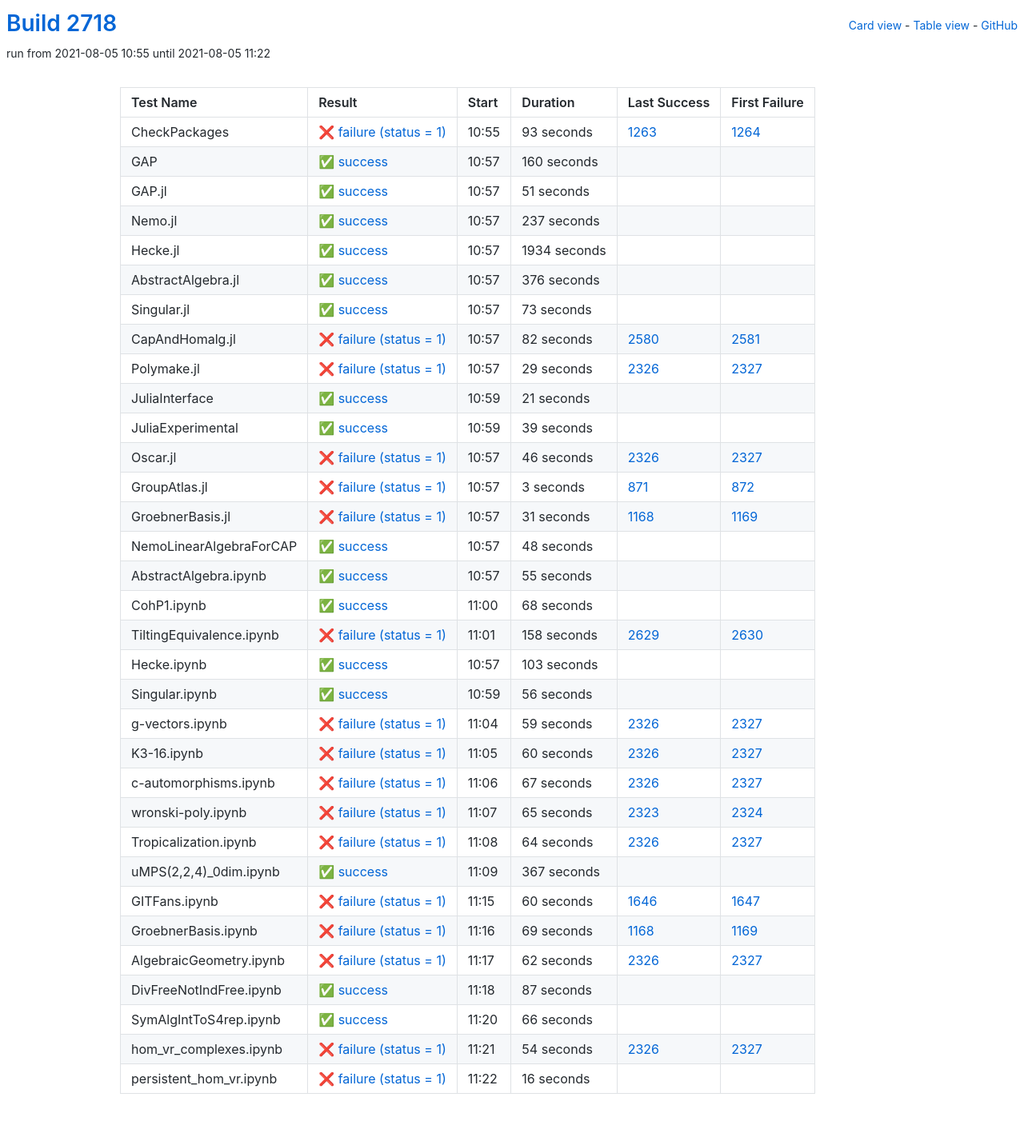
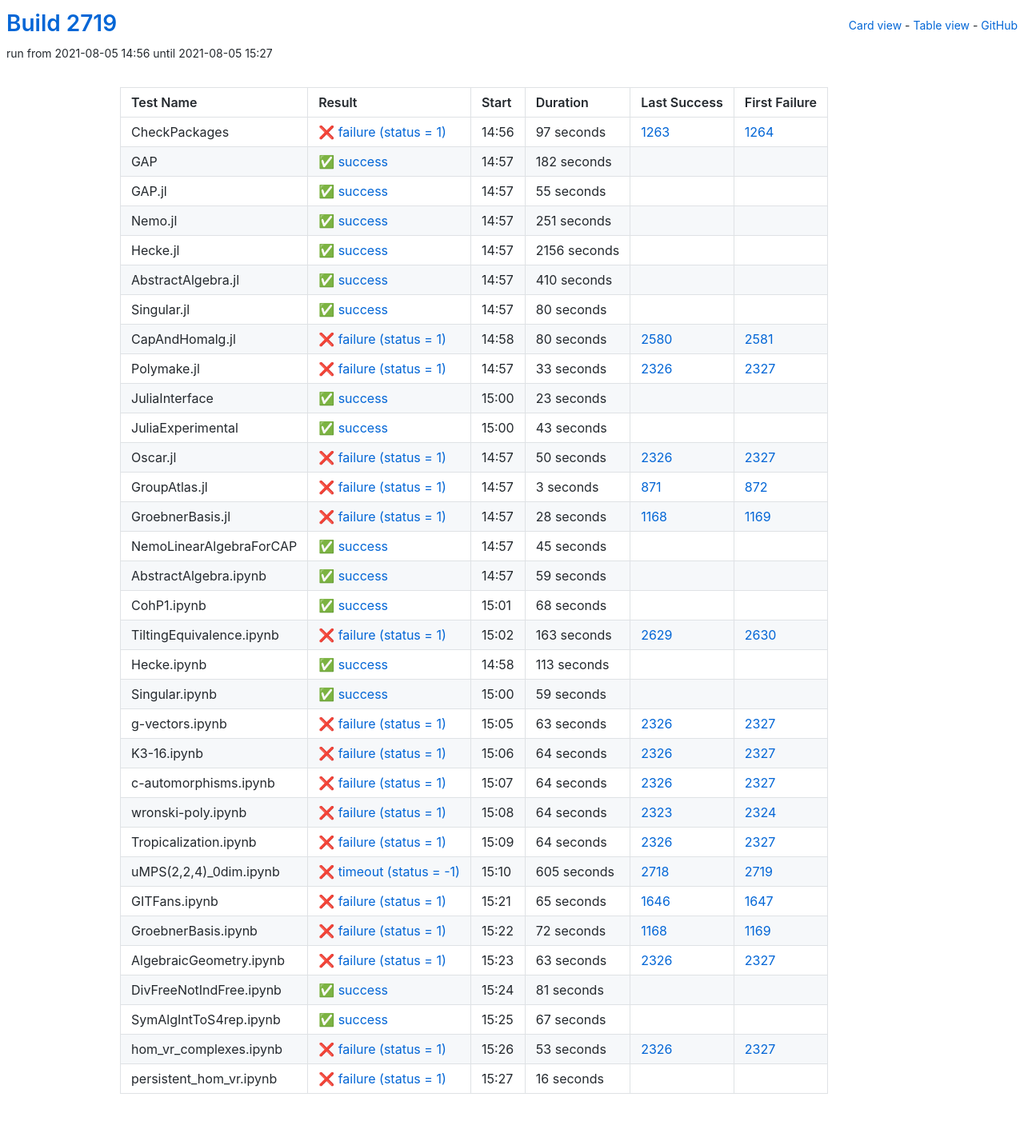
Before and after one commit to oscar-system/oscar-ci-status-stable, a Jekyll site: the page built from table.html, in a window 1280 px wide. Shown: the whole page at 80% size. Built offline with Jekyll 4.4.1, drawn with Linux system fonts in a browser that asks for light colours.

Commit message:
Build #2719

```diff
--- a/_data/ci.yml
+++ b/_data/ci.yml
@@ -1,6 +1,6 @@
 ---
-build: 2718
-build_url: https://oscarci.mathematik.uni-kl.de/job/oscar-stable/2718/
+build: 2719
+build_url: https://oscarci.mathematik.uni-kl.de/job/oscar-stable/2719/
 job: oscar-stable
 organization: oscar-system
 repo: oscar-ci-status-stable
@@ -8,152 +8,152 @@ repourl: https://github.com/oscar-system/oscar-ci-status-stable
 tests:
 - name: CheckPackages
   id: checkpackages
-  log: https://oscarci.mathematik.uni-kl.de/job/oscar-stable/2718/artifact/logs/build-2718/CheckPackages.log
-  start: 2021-08-05 10:55
+  log: https://oscarci.mathematik.uni-kl.de/job/oscar-stable/2719/artifact/logs/build-2719/CheckPackages.log
+  start: 2021-08-05 14:56
   success: false
   exitcode: 1
   status: failure
-  duration: 93
+  duration: 97
   last_success: 1263
   last_success_url: https://oscarci.mathematik.uni-kl.de/job/oscar-stable/1263/
   first_failure: 1264
   first_failure_url: https://oscarci.mathematik.uni-kl.de/job/oscar-stable/1264/
 - name: GAP
   id: gap
-  log: https://oscarci.mathematik.uni-kl.de/job/oscar-stable/2718/artifact/logs/build-2718/GAP.log
-  start: 2021-08-05 10:57
+  log: https://oscarci.mathematik.uni-kl.de/job/oscar-stable/2719/artifact/logs/build-2719/GAP.log
+  start: 2021-08-05 14:57
   success: true
   exitcode: 0
   status: success
-  duration: 160
+  duration: 182
   last_success: false
   last_success_url:
   first_failure: false
   first_failure_url:
 - name: GAP.jl
   id: gap-jl
-  log: https://oscarci.mathematik.uni-kl.de/job/oscar-stable/2718/artifact/logs/build-2718/GAP.jl.log
-  start: 2021-08-05 10:57
+  log: https://oscarci.mathematik.uni-kl.de/job/oscar-stable/2719/artifact/logs/build-2719/GAP.jl.log
+  start: 2021-08-05 14:57
   success: true
   exitcode: 0
   status: success
-  duration: 51
+  duration: 55
   last_success: false
   last_success_url:
   first_failure: false
   first_failure_url:
 - name: Nemo.jl
   id: nemo-jl
-  log: https://oscarci.mathematik.uni-kl.de/job/oscar-stable/2718/artifact/logs/build-2718/Nemo.jl.log
-  start: 2021-08-05 10:57
+  log: https://oscarci.mathematik.uni-kl.de/job/oscar-stable/2719/artifact/logs/build-2719/Nemo.jl.log
+  start: 2021-08-05 14:57
   success: true
   exitcode: 0
   status: success
-  duration: 237
+  duration: 251
   last_success: false
   last_success_url:
   first_failure: false
   first_failure_url:
 - name: Hecke.jl
   id: hecke-jl
-  log: https://oscarci.mathematik.uni-kl.de/job/oscar-stable/2718/artifact/logs/build-2718/Hecke.jl.log
-  start: 2021-08-05 10:57
+  log: https://oscarci.mathematik.uni-kl.de/job/oscar-stable/2719/artifact/logs/build-2719/Hecke.jl.log
+  start: 2021-08-05 14:57
   success: true
   exitcode: 0
   status: success
-  duration: 1934
+  duration: 2156
   last_success: false
   last_success_url:
   first_failure: false
   first_failure_url:
 - name: AbstractAlgebra.jl
   id: abstractalgebra-jl
-  log: https://oscarci.mathematik.uni-kl.de/job/oscar-stable/2718/artifact/logs/build-2718/AbstractAlgebra.jl.log
-  start: 2021-08-05 10:57
+  log: https://oscarci.mathematik.uni-kl.de/job/oscar-stable/2719/artifact/logs/build-2719/AbstractAlgebra.jl.log
+  start: 2021-08-05 14:57
   success: true
   exitcode: 0
   status: success
-  duration: 376
+  duration: 410
   last_success: false
   last_success_url:
   first_failure: false
   first_failure_url:
 - name: Singular.jl
   id: singular-jl
-  log: https://oscarci.mathematik.uni-kl.de/job/oscar-stable/2718/artifact/logs/build-2718/Singular.jl.log
-  start: 2021-08-05 10:57
+  log: https://oscarci.mathematik.uni-kl.de/job/oscar-stable/2719/artifact/logs/build-2719/Singular.jl.log
+  start: 2021-08-05 14:57
   success: true
   exitcode: 0
   status: success
-  duration: 73
+  duration: 80
   last_success: false
   last_success_url:
   first_failure: false
   first_failure_url:
 - name: CapAndHomalg.jl
   id: capandhomalg-jl
-  log: https://oscarci.mathematik.uni-kl.de/job/oscar-stable/2718/artifact/logs/build-2718/CapAndHomalg.jl.log
-  start: 2021-08-05 10:57
+  log: https://oscarci.mathematik.uni-kl.de/job/oscar-stable/2719/artifact/logs/build-2719/CapAndHomalg.jl.log
+  start: 2021-08-05 14:58
   success: false
   exitcode: 1
   status: failure
-  duration: 82
+  duration: 80
   last_success: 2580
   last_success_url: https://oscarci.mathematik.uni-kl.de/job/oscar-stable/2580/
   first_failure: 2581
   first_failure_url: https://oscarci.mathematik.uni-kl.de/job/oscar-stable/2581/
 - name: Polymake.jl
   id: polymake-jl
-  log: https://oscarci.mathematik.uni-kl.de/job/oscar-stable/2718/artifact/logs/build-2718/Polymake.jl.log
-  start: 2021-08-05 10:57
+  log: https://oscarci.mathematik.uni-kl.de/job/oscar-stable/2719/artifact/logs/build-2719/Polymake.jl.log
+  start: 2021-08-05 14:57
   success: false
   exitcode: 1
   status: failure
-  duration: 29
+  duration: 33
   last_success: 2326
   last_success_url: https://oscarci.mathematik.uni-kl.de/job/oscar-stable/2326/
   first_failure: 2327
   first_failure_url: https://oscarci.mathematik.uni-kl.de/job/oscar-stable/2327/
 - name: JuliaInterface
   id: juliainterface
-  log: https://oscarci.mathematik.uni-kl.de/job/oscar-stable/2718/artifact/logs/build-2718/JuliaInterface.log
-  start: 2021-08-05 10:59
+  log: https://oscarci.mathematik.uni-kl.de/job/oscar-stable/2719/artifact/logs/build-2719/JuliaInterface.log
+  start: 2021-08-05 15:00
   success: true
   exitcode: 0
   status: success
-  duration: 21
+  duration: 23
   last_success: false
   last_success_url:
   first_failure: false
   first_failure_url:
 - name: JuliaExperimental
   id: juliaexperimental
-  log: https://oscarci.mathematik.uni-kl.de/job/oscar-stable/2718/artifact/logs/build-2718/JuliaExperimental.log
-  start: 2021-08-05 10:59
+  log: https://oscarci.mathematik.uni-kl.de/job/oscar-stable/2719/artifact/logs/build-2719/JuliaExperimental.log
+  start: 2021-08-05 15:00
   success: true
   exitcode: 0
   status: success
-  duration: 39
+  duration: 43
   last_success: false
   last_success_url:
   first_failure: false
   first_failure_url:
 - name: Oscar.jl
   id: oscar-jl
-  log: https://oscarci.mathematik.uni-kl.de/job/oscar-stable/2718/artifact/logs/build-2718/Oscar.jl.log
-  start: 2021-08-05 10:57
+  log: https://oscarci.mathematik.uni-kl.de/job/oscar-stable/2719/artifact/logs/build-2719/Oscar.jl.log
+  start: 2021-08-05 14:57
   success: false
   exitcode: 1
   status: failure
-  duration: 46
+  duration: 50
   last_success: 2326
   last_success_url: https://oscarci.mathematik.uni-kl.de/job/oscar-stable/2326/
   first_failure: 2327
   first_failure_url: https://oscarci.mathematik.uni-kl.de/job/oscar-stable/2327/
 - name: GroupAtlas.jl
   id: groupatlas-jl
-  log: https://oscarci.mathematik.uni-kl.de/job/oscar-stable/2718/artifact/logs/build-2718/GroupAtlas.jl.log
-  start: 2021-08-05 10:57
+  log: https://oscarci.mathematik.uni-kl.de/job/oscar-stable/2719/artifact/logs/build-2719/GroupAtlas.jl.log
+  start: 2021-08-05 14:57
   success: false
   exitcode: 1
   status: failure
@@ -164,44 +164,44 @@ tests:
   first_failure_url: https://oscarci.mathematik.uni-kl.de/job/oscar-stable/872/
 - name: GroebnerBasis.jl
   id: groebnerbasis-jl
-  log: https://oscarci.mathematik.uni-kl.de/job/oscar-stable/2718/artifact/logs/build-2718/GroebnerBasis.jl.log
-  start: 2021-08-05 10:57
+  log: https://oscarci.mathematik.uni-kl.de/job/oscar-stable/2719/artifact/logs/build-2719/GroebnerBasis.jl.log
+  start: 2021-08-05 14:57
   success: false
   exitcode: 1
   status: failure
-  duration: 31
+  duration: 28
   last_success: 1168
   last_success_url: https://oscarci.mathematik.uni-kl.de/job/oscar-stable/1168/
   first_failure: 1169
   first_failure_url: https://oscarci.mathematik.uni-kl.de/job/oscar-stable/1169/
 - name: NemoLinearAlgebraForCAP
   id: nemolinearalgebraforcap
-  log: https://oscarci.mathematik.uni-kl.de/job/oscar-stable/2718/artifact/logs/build-2718/NemoLinearAlgebraForCAP.log
-  start: 2021-08-05 10:57
+  log: https://oscarci.mathematik.uni-kl.de/job/oscar-stable/2719/artifact/logs/build-2719/NemoLinearAlgebraForCAP.log
+  start: 2021-08-05 14:57
   success: true
   exitcode: 0
   status: success
-  duration: 48
+  duration: 45
   last_success: false
   last_success_url:
   first_failure: false
   first_failure_url:
 - name: AbstractAlgebra.ipynb
   id: abstractalgebra-ipynb
-  log: https://oscarci.mathematik.uni-kl.de/job/oscar-stable/2718/artifact/logs/build-2718/AbstractAlgebra.ipynb.log
-  start: 2021-08-05 10:57
+  log: https://oscarci.mathematik.uni-kl.de/job/oscar-stable/2719/artifact/logs/build-2719/AbstractAlgebra.ipynb.log
+  start: 2021-08-05 14:57
   success: true
   exitcode: 0
   status: success
-  duration: 55
+  duration: 59
   last_success: false
   last_success_url:
   first_failure: false
   first_failure_url:
 - name: CohP1.ipynb
   id: cohp1-ipynb
-  log: https://oscarci.mathematik.uni-kl.de/job/oscar-stable/2718/artifact/logs/build-2718/CohP1.ipynb.log
-  start: 2021-08-05 11:00
+  log: https://oscarci.mathematik.uni-kl.de/job/oscar-stable/2719/artifact/logs/build-2719/CohP1.ipynb.log
+  start: 2021-08-05 15:01
   success: true
   exitcode: 0
   status: success
@@ -212,92 +212,92 @@ tests:
   first_failure_url:
 - name: TiltingEquivalence.ipynb
   id: tiltingequivalence-ipynb
-  log: https://oscarci.mathematik.uni-kl.de/job/oscar-stable/2718/artifact/logs/build-2718/TiltingEquivalence.ipynb.log
-  start: 2021-08-05 11:01
+  log: https://oscarci.mathematik.uni-kl.de/job/oscar-stable/2719/artifact/logs/build-2719/TiltingEquivalence.ipynb.log
+  start: 2021-08-05 15:02
   success: false
   exitcode: 1
   status: failure
-  duration: 158
+  duration: 163
   last_success: 2629
   last_success_url: https://oscarci.mathematik.uni-kl.de/job/oscar-stable/2629/
   first_failure: 2630
   first_failure_url: https://oscarci.mathematik.uni-kl.de/job/oscar-stable/2630/
 - name: Hecke.ipynb
   id: hecke-ipynb
-  log: https://oscarci.mathematik.uni-kl.de/job/oscar-stable/2718/artifact/logs/build-2718/Hecke.ipynb.log
-  start: 2021-08-05 10:57
+  log: https://oscarci.mathematik.uni-kl.de/job/oscar-stable/2719/artifact/logs/build-2719/Hecke.ipynb.log
+  start: 2021-08-05 14:58
   success: true
   exitcode: 0
   status: success
-  duration: 103
+  duration: 113
   last_success: false
   last_success_url:
   first_failure: false
   first_failure_url:
 - name: Singular.ipynb
   id: singular-ipynb
-  log: https://oscarci.mathematik.uni-kl.de/job/oscar-stable/2718/artifact/logs/build-2718/Singular.ipynb.log
-  start: 2021-08-05 10:59
+  log: https://oscarci.mathematik.uni-kl.de/job/oscar-stable/2719/artifact/logs/build-2719/Singular.ipynb.log
+  start: 2021-08-05 15:00
   success: true
   exitcode: 0
   status: success
-  duration: 56
+  duration: 59
   last_success: false
   last_success_url:
   first_failure: false
   first_failure_url:
 - name: g-vectors.ipynb
   id: g-vectors-ipynb
-  log: https://oscarci.mathematik.uni-kl.de/job/oscar-stable/2718/artifact/logs/build-2718/g-vectors.ipynb.log
-  start: 2021-08-05 11:04
+  log: https://oscarci.mathematik.uni-kl.de/job/oscar-stable/2719/artifact/logs/build-2719/g-vectors.ipynb.log
+  start: 2021-08-05 15:05
   success: false
   exitcode: 1
   status: failure
-  duration: 59
+  duration: 63
   last_success: 2326
   last_success_url: https://oscarci.mathematik.uni-kl.de/job/oscar-stable/2326/
   first_failure: 2327
   first_failure_url: https://oscarci.mathematik.uni-kl.de/job/oscar-stable/2327/
 - name: K3-16.ipynb
   id: k3-16-ipynb
-  log: https://oscarci.mathematik.uni-kl.de/job/oscar-stable/2718/artifact/logs/build-2718/K3-16.ipynb.log
-  start: 2021-08-05 11:05
+  log: https://oscarci.mathematik.uni-kl.de/job/oscar-stable/2719/artifact/logs/build-2719/K3-16.ipynb.log
+  start: 2021-08-05 15:06
   success: false
   exitcode: 1
   status: failure
-  duration: 60
+  duration: 64
   last_success: 2326
   last_success_url: https://oscarci.mathematik.uni-kl.de/job/oscar-stable/2326/
   first_failure: 2327
   first_failure_url: https://oscarci.mathematik.uni-kl.de/job/oscar-stable/2327/
 - name: c-automorphisms.ipynb
   id: c-automorphisms-ipynb
-  log: https://oscarci.mathematik.uni-kl.de/job/oscar-stable/2718/artifact/logs/build-2718/c-automorphisms.ipynb.log
-  start: 2021-08-05 11:06
+  log: https://oscarci.mathematik.uni-kl.de/job/oscar-stable/2719/artifact/logs/build-2719/c-automorphisms.ipynb.log
+  start: 2021-08-05 15:07
   success: false
   exitcode: 1
   status: failure
-  duration: 67
+  duration: 64
   last_success: 2326
   last_success_url: https://oscarci.mathematik.uni-kl.de/job/oscar-stable/2326/
   first_failure: 2327
   first_failure_url: https://oscarci.mathematik.uni-kl.de/job/oscar-stable/2327/
 - name: wronski-poly.ipynb
   id: wronski-poly-ipynb
-  log: https://oscarci.mathematik.uni-kl.de/job/oscar-stable/2718/artifact/logs/build-2718/wronski-poly.ipynb.log
-  start: 2021-08-05 11:07
+  log: https://oscarci.mathematik.uni-kl.de/job/oscar-stable/2719/artifact/logs/build-2719/wronski-poly.ipynb.log
+  start: 2021-08-05 15:08
   success: false
   exitcode: 1
   status: failure
-  duration: 65
+  duration: 64
   last_success: 2323
   last_success_url: https://oscarci.mathematik.uni-kl.de/job/oscar-stable/2323/
   first_failure: 2324
   first_failure_url: https://oscarci.mathematik.uni-kl.de/job/oscar-stable/2324/
 - name: Tropicalization.ipynb
   id: tropicalization-ipynb
-  log: https://oscarci.mathematik.uni-kl.de/job/oscar-stable/2718/artifact/logs/build-2718/Tropicalization.ipynb.log
-  start: 2021-08-05 11:08
+  log: https://oscarci.mathematik.uni-kl.de/job/oscar-stable/2719/artifact/logs/build-2719/Tropicalization.ipynb.log
+  start: 2021-08-05 15:09
   success: false
   exitcode: 1
   status: failure
@@ -308,92 +308,92 @@ tests:
   first_failure_url: https://oscarci.mathematik.uni-kl.de/job/oscar-stable/2327/
 - name: uMPS(2,2,4)_0dim.ipynb
   id: umps-2-2-4-0dim-ipynb
-  log: https://oscarci.mathematik.uni-kl.de/job/oscar-stable/2718/artifact/logs/build-2718/uMPS-2-2-4-_0dim.ipynb.log
-  start: 2021-08-05 11:09
-  success: true
-  exitcode: 0
-  status: success
-  duration: 367
-  last_success: false
-  last_success_url:
-  first_failure: false
-  first_failure_url:
+  log: https://oscarci.mathematik.uni-kl.de/job/oscar-stable/2719/artifact/logs/build-2719/uMPS-2-2-4-_0dim.ipynb.log
+  start: 2021-08-05 15:10
+  success: false
+  exitcode: -1
+  status: timeout
+  duration: 605
+  last_success: 2718
+  last_success_url: https://oscarci.mathematik.uni-kl.de/job/oscar-stable/2718/
+  first_failure: 2719
+  first_failure_url: https://oscarci.mathematik.uni-kl.de/job/oscar-stable/2719/
 - name: GITFans.ipynb
   id: gitfans-ipynb
-  log: https://oscarci.mathematik.uni-kl.de/job/oscar-stable/2718/artifact/logs/build-2718/GITFans.ipynb.log
-  start: 2021-08-05 11:15
+  log: https://oscarci.mathematik.uni-kl.de/job/oscar-stable/2719/artifact/logs/build-2719/GITFans.ipynb.log
+  start: 2021-08-05 15:21
   success: false
   exitcode: 1
   status: failure
-  duration: 60
+  duration: 65
   last_success: 1646
   last_success_url: https://oscarci.mathematik.uni-kl.de/job/oscar-stable/1646/
   first_failure: 1647
   first_failure_url: https://oscarci.mathematik.uni-kl.de/job/oscar-stable/1647/
 - name: GroebnerBasis.ipynb
   id: groebnerbasis-ipynb
-  log: https://oscarci.mathematik.uni-kl.de/job/oscar-stable/2718/artifact/logs/build-2718/GroebnerBasis.ipynb.log
-  start: 2021-08-05 11:16
+  log: https://oscarci.mathematik.uni-kl.de/job/oscar-stable/2719/artifact/logs/build-2719/GroebnerBasis.ipynb.log
+  start: 2021-08-05 15:22
   success: false
   exitcode: 1
   status: failure
-  duration: 69
+  duration: 72
   last_success: 1168
   last_success_url: https://oscarci.mathematik.uni-kl.de/job/oscar-stable/1168/
   first_failure: 1169
   first_failure_url: https://oscarci.mathematik.uni-kl.de/job/oscar-stable/1169/
 - name: AlgebraicGeometry.ipynb
   id: algebraicgeometry-ipynb
-  log: https://oscarci.mathematik.uni-kl.de/job/oscar-stable/2718/artifact/logs/build-2718/AlgebraicGeometry.ipynb.log
-  start: 2021-08-05 11:17
+  log: https://oscarci.mathematik.uni-kl.de/job/oscar-stable/2719/artifact/logs/build-2719/AlgebraicGeometry.ipynb.log
+  start: 2021-08-05 15:23
   success: false
   exitcode: 1
   status: failure
-  duration: 62
+  duration: 63
   last_success: 2326
   last_success_url: https://oscarci.mathematik.uni-kl.de/job/oscar-stable/2326/
   first_failure: 2327
   first_failure_url: https://oscarci.mathematik.uni-kl.de/job/oscar-stable/2327/
 - name: DivFreeNotIndFree.ipynb
   id: divfreenotindfree-ipynb
-  log: https://oscarci.mathematik.uni-kl.de/job/oscar-stable/2718/artifact/logs/build-2718/DivFreeNotIndFree.ipynb.log
-  start: 2021-08-05 11:18
+  log: https://oscarci.mathematik.uni-kl.de/job/oscar-stable/2719/artifact/logs/build-2719/DivFreeNotIndFree.ipynb.log
+  start: 2021-08-05 15:24
   success: true
   exitcode: 0
   status: success
-  duration: 87
+  duration: 81
   last_success: false
   last_success_url:
   first_failure: false
   first_failure_url:
 - name: SymAlgIntToS4rep.ipynb
   id: symalginttos4rep-ipynb
-  log: https://oscarci.mathematik.uni-kl.de/job/oscar-stable/2718/artifact/logs/build-2718/SymAlgIntToS4rep.ipynb.log
-  start: 2021-08-05 11:20
+  log: https://oscarci.mathematik.uni-kl.de/job/oscar-stable/2719/artifact/logs/build-2719/SymAlgIntToS4rep.ipynb.log
+  start: 2021-08-05 15:25
   success: true
   exitcode: 0
   status: success
-  duration: 66
+  duration: 67
   last_success: false
   last_success_url:
   first_failure: false
   first_failure_url:
 - name: hom_vr_complexes.ipynb
   id: hom-vr-complexes-ipynb
-  log: https://oscarci.mathematik.uni-kl.de/job/oscar-stable/2718/artifact/logs/build-2718/hom_vr_complexes.ipynb.log
-  start: 2021-08-05 11:21
+  log: https://oscarci.mathematik.uni-kl.de/job/oscar-stable/2719/artifact/logs/build-2719/hom_vr_complexes.ipynb.log
+  start: 2021-08-05 15:26
   success: false
   exitcode: 1
   status: failure
-  duration: 54
+  duration: 53
   last_success: 2326
   last_success_url: https://oscarci.mathematik.uni-kl.de/job/oscar-stable/2326/
   first_failure: 2327
   first_failure_url: https://oscarci.mathematik.uni-kl.de/job/oscar-stable/2327/
 - name: persistent_hom_vr.ipynb
   id: persistent-hom-vr-ipynb
-  log: https://oscarci.mathematik.uni-kl.de/job/oscar-stable/2718/artifact/logs/build-2718/persistent_hom_vr.ipynb.log
-  start: 2021-08-05 11:22
+  log: https://oscarci.mathematik.uni-kl.de/job/oscar-stable/2719/artifact/logs/build-2719/persistent_hom_vr.ipynb.log
+  start: 2021-08-05 15:27
   success: false
   exitcode: 1
   status: failure
```
Also changed, not shown: README.md.
